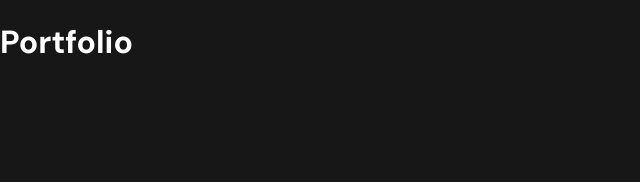
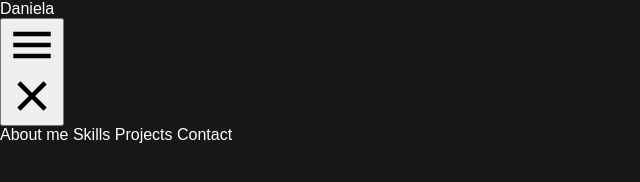
Before and after one commit to danyhoshi/portfolio, a website: page index.html in a window 1280 px wide. Shown: the whole page, without its empty margins (0-640 px from the left). Drawn offline with nearby package versions, Linux system fonts and the light colour scheme.

Commit message:
Add html structure for header

```diff
--- /dev/null
+++ b/css/style.css
@@ -0,0 +1,44 @@
+:root {
+  --color-base-bg: #171717;
+  --color-pri-text: #fff;
+  --color-sec-text: #4f4f4f;
+  --color-btn-bg: #03c;
+  --font-family: 'DM Sans', sans-serif;
+  --header-height: 4rem;
+}
+
+html,
+body {
+  margin: 0;
+  padding: 0;
+  color: var(--color-pri-text);
+  font-family: var(--font-family);
+  background-color: var(--color-base-bg);
+  box-sizing: border-box;
+  scroll-behavior: smooth;
+  overflow-x: hidden;
+}
+
+h2 {
+  font-size: 3rem;
+}
+
+a {
+  text-decoration: none;
+  color: var(--color-pri-text);
+}
+
+p {
+  font-size: 1.25rem;
+}
+
+*,
+*::after,
+*::before {
+  box-sizing: inherit;
+}
+
+img {
+  max-width: 100%;
+  height: auto;
+}
--- a/index.html
+++ b/index.html
@@ -6,11 +6,33 @@
     <meta name="viewport" content="width=device-width, initial-scale=1.0">
     <link rel="preconnect" href="https://fonts.googleapis.com">
     <link rel="preconnect" href="https://fonts.gstatic.com" crossorigin>
-    <link href="https://fonts.googleapis.com/css2?family=DM+Sans:wght@400;500;700&display=swap" rel="stylesheet">
-    <link rel="stylesheet" href="style.css">
+    <link rel="stylesheet" href="https://fonts.googleapis.com/css2?family=Material+Symbols+Outlined:opsz,wght,FILL,GRAD@20..48,100..700,0..1,-50..200" />
+    <link rel="stylesheet" href="./css/style.css">
     <title>Portfolio</title>
 </head>
 <body>
-    <h1>Portfolio</h1>
+    <header class="header-container">
+
+        <div class="logo">
+            <a href="index.html">Daniela</a>
+        </div>
+
+        <button type="button" class="menu-btn">
+           <div class="container-svg">
+                <svg xmlns="http://www.w3.org/2000/svg" height="48" width="48"><path d="M5.25 37.25V32.7h37.5v4.55Zm0-10.95v-4.55h37.5v4.55Zm0-11v-4.6h37.5v4.6Z"/></svg>
+           </div>
+            <div class="container-svg none">
+                <svg xmlns="http://www.w3.org/2000/svg" height="48" width="48"><path d="M12.45 38.7 9.3 35.55 20.85 24 9.3 12.5l3.15-3.2L24 20.8 35.55 9.3l3.15 3.2L27.2 24l11.5 11.55-3.15 3.15L24 27.2Z"/></svg>
+            </div>
+        </button>
+
+        <nav class="navbar">
+            <a href="">About me</a>
+            <a href="">Skills</a>
+            <a href="">Projects</a>
+            <a href="">Contact</a>
+        </nav>
+
+    </header>
 </body>
 </html>
--- a/style.css
+++ /dev/null
@@ -1,16 +0,0 @@
-:root {
-  --color-base-bg: #171717;
-  --color-pri-text: #fff;
-  --color-sec-text: #4f4f4f;
-  --color-btn-bg: #03c;
-  --font-family: 'DM Sans', sans-serif;
-}
-
-html,
-body {
-  margin: 0;
-  padding: 0;
-  color: var(--color-pri-text);
-  font-family: var(--font-family);
-  background-color: var(--color-base-bg);
-}
```
